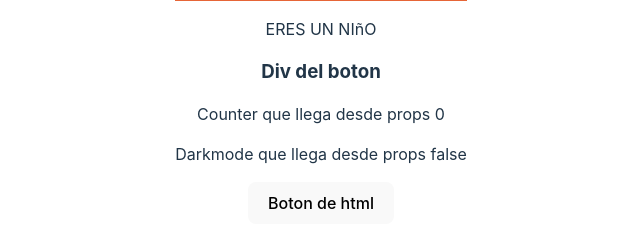
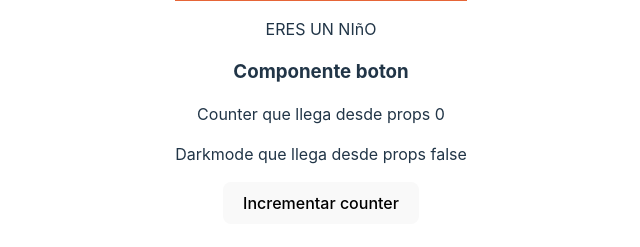
Before and after one commit to sasasamaes/b17-intro-frontend, a React (Vite) app in the folder intro-react/class-components-vite/: page / in a window 1280 px wide. Shown: the part 359-606 px from the top of the page, without its empty margins (319-959 px from the left). Built offline with nearby package versions, Linux system fonts and the light colour scheme.

Commit message:
Added props in Button for send to <App/>

```diff
--- a/intro-react/class-components-vite/src/App.jsx
+++ b/intro-react/class-components-vite/src/App.jsx
@@ -78,8 +78,14 @@ class App extends Component {
             <ChildComponent />
             {/* propHtml = valor */}
             {/* propCualquierNombre = 'hola' || state */}
-            <Button age={this.state.counter} style={this.state.darkMode} />
-            <button>Boton de html</button>
+            <Button
+              age={this.state.counter}
+              style={this.state.darkMode}
+              incrementCounter={(value) =>
+                console.log(`valor de incremento ${value}`)
+              }
+            />
+            {/* <button>Boton de html</button> */}
           </>
         )}
         {/*  IF ELSE IF ELSE */}
--- a/intro-react/class-components-vite/src/components/Button.jsx
+++ b/intro-react/class-components-vite/src/components/Button.jsx
@@ -6,9 +6,16 @@ export default class Button extends Component {
 
     return (
       <div>
-        <h3>Div del boton</h3>
+        <h3>Componente boton</h3>
         <span>Counter que llega desde props {this.props.age}</span>
         <p>Darkmode que llega desde props {this.props.style.toString()}</p>
+
+        <div>
+          <button onClick={() => this.props.incrementCounter(3)}>
+            {" "}
+            Incrementar counter
+          </button>
+        </div>
       </div>
     );
   }
--- a/intro-react/class-components-vite/src/components/ejemploJs.js
+++ b/intro-react/class-components-vite/src/components/ejemploJs.js
@@ -6,7 +6,9 @@ const propsObject = {
 
 console.log("counter ", propsObject.counter);
 console.log("darkMode ", propsObject.darkMode);
-console.log("funcion ", propsObject.guardarInfo());
+console.log("funcion ", propsObject.guardarInfo("Hola amig@s"));
 
 // const pintarNombre = () => console.log("Mi nombre");
 // pintarNombre();
+
+const arrayVal = [];
```
